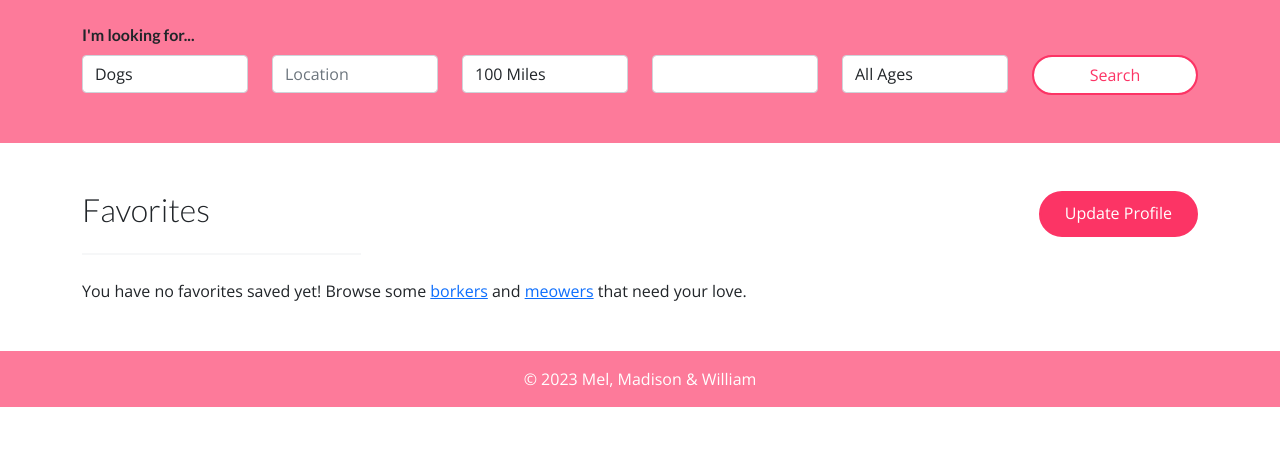
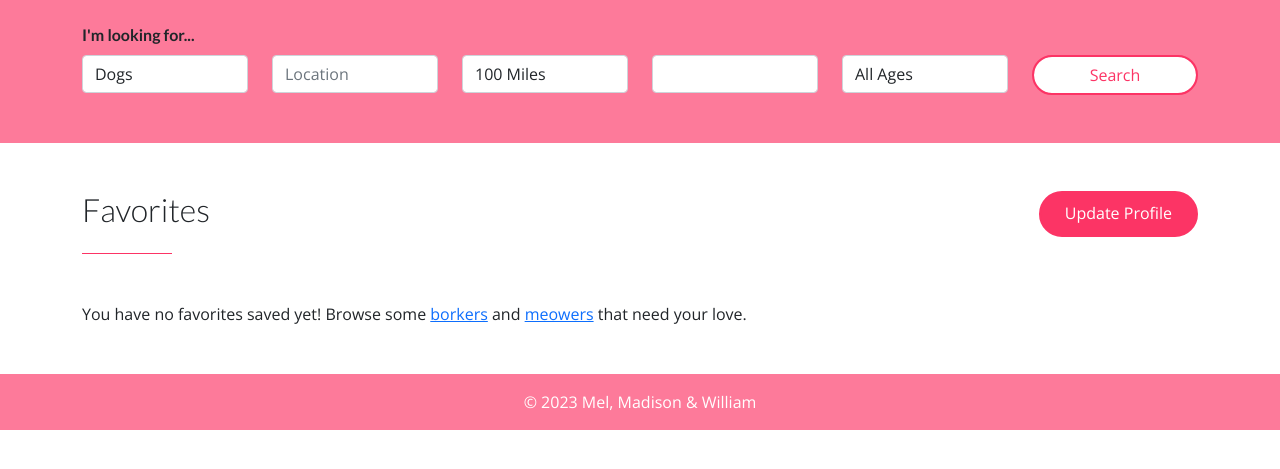
Before and after one commit to melmai/pixapets, a Flask app: page /dashboard/1 in a window 1280 px wide. Shown: the part 216-685 px from the top of the page. Run offline with Flask 3, Linux system fonts and the light colour scheme; the visitor is signed in with stand-in values (Sample User, id 1); data comes from the database, SQL or seed files in the repository; data that the repository does not hold is empty.

Commit message:
fixes underline styling in dashboard

```diff
--- a/templates/dashboard.html
+++ b/templates/dashboard.html
@@ -45,7 +45,7 @@
     <h2>Favorites</h2>
     <a href="/profile/{{ user.id }}" class="nav-link rounded-pill active px-4">Update Profile</a>
 </div>
-<hr class="border-2 border-top w-25">
+<hr class="hr-primary mb-5">
 
 </div>
 
```
